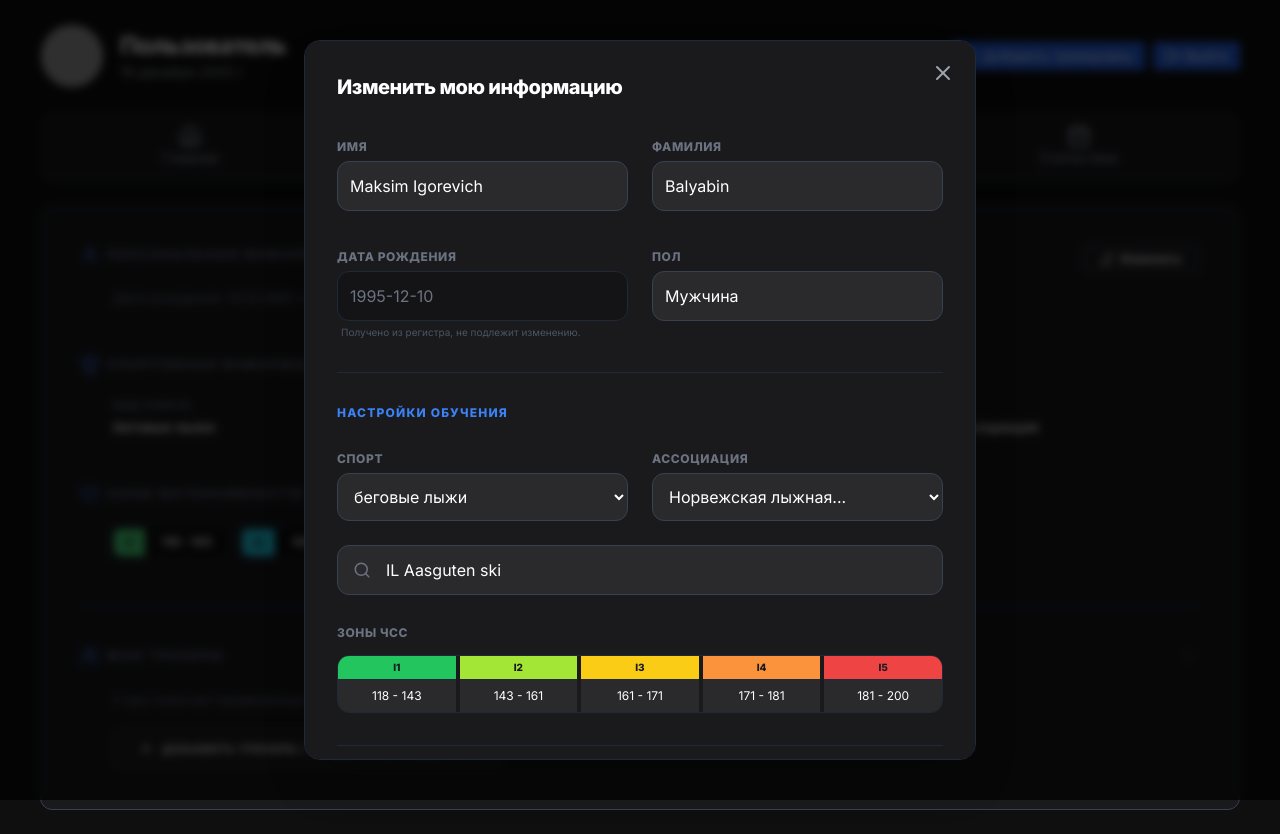
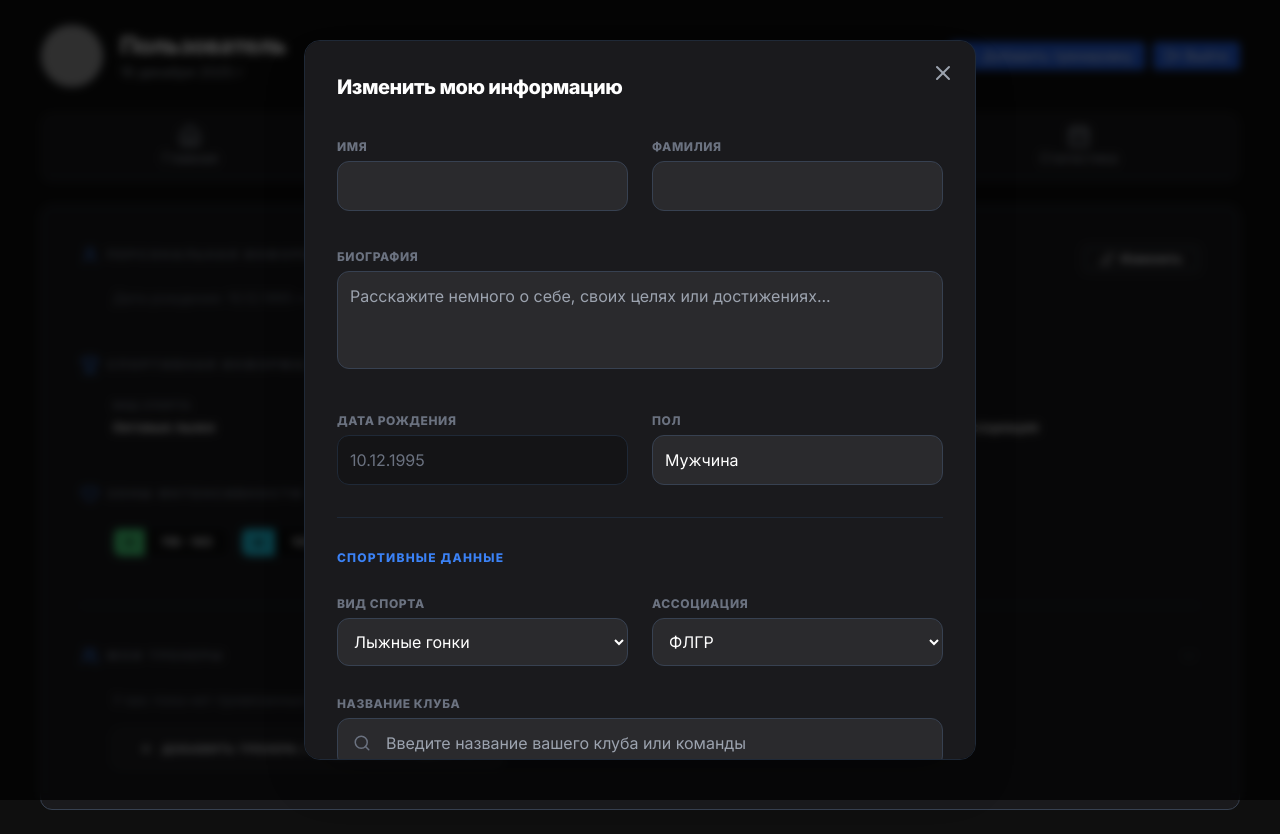
Before and after one commit to mbaliabin/dagbook-test, a React (Vite) app in the folder fasx-frontend/: page /account in a window 1280 px wide. Both pictures are taken after a click on the button "Изменить". Built offline with nearby package versions, Linux system fonts and the light colour scheme; grey boxes are pictures that could not be loaded.

Commit message:
Доработка AccountPage.tsx 25

```diff
--- a/fasx-frontend/src/components/AccountPage/EditAccountModal.tsx
+++ b/fasx-frontend/src/components/AccountPage/EditAccountModal.tsx
@@ -19,11 +19,9 @@ export default function EditAccountModal({ isOpen, onClose, profile }: EditAccou
 
   return (
     <Dialog open={isOpen} onClose={onClose} className="fixed inset-0 z-50 flex items-center justify-center">
-      {/* Overlay - затемнение как в тренировках */}
       <div className="fixed inset-0 bg-black/70 backdrop-blur-sm" aria-hidden="true" />
 
       <Dialog.Panel className="relative bg-[#1a1a1d] max-h-[90vh] overflow-y-auto p-8 rounded-2xl w-[95%] max-w-2xl z-50 text-white shadow-2xl border border-gray-800">
-        {/* Кнопка закрытия */}
         <button onClick={onClose} className="absolute top-5 right-5 text-gray-400 hover:text-white transition-colors">
           <X size={24} />
         </button>
@@ -39,7 +37,7 @@ export default function EditAccountModal({ isOpen, onClose, profile }: EditAccou
               <label className="text-xs font-bold text-gray-500 uppercase tracking-wider">Имя</label>
               <input
                 type="text"
-                defaultValue={profile?.name?.split(' ')[0] || "Maksim Igorevich"}
+                defaultValue={profile?.name?.split(' ')[0] || ""}
                 className="w-full p-3 rounded-xl bg-[#2a2a2d] border border-gray-700 text-white outline-none focus:border-blue-500 transition-all"
               />
             </div>
@@ -47,10 +45,20 @@ export default function EditAccountModal({ isOpen, onClose, profile }: EditAccou
               <label className="text-xs font-bold text-gray-500 uppercase tracking-wider">Фамилия</label>
               <input
                 type="text"
-                defaultValue={profile?.name?.split(' ')[1] || "Balyabin"}
+                defaultValue={profile?.name?.split(' ')[1] || ""}
                 className="w-full p-3 rounded-xl bg-[#2a2a2d] border border-gray-700 text-white outline-none focus:border-blue-500 transition-all"
               />
             </div>
+          </div>
+
+          {/* Блок: Биография */}
+          <div className="space-y-1">
+            <label className="text-xs font-bold text-gray-500 uppercase tracking-wider">Биография</label>
+            <textarea
+              rows={3}
+              placeholder="Расскажите немного о себе, своих целях или достижениях..."
+              className="w-full p-3 rounded-xl bg-[#2a2a2d] border border-gray-700 text-white outline-none focus:border-blue-500 transition-all resize-none"
+            />
           </div>
 
           {/* Блок: Дата и Пол */}
@@ -59,11 +67,10 @@ export default function EditAccountModal({ isOpen, onClose, profile }: EditAccou
               <label className="text-xs font-bold text-gray-500 uppercase tracking-wider">Дата рождения</label>
               <input
                 type="text"
-                value="1995-12-10"
+                value="10.12.1995"
                 readOnly
                 className="w-full p-3 rounded-xl bg-[#141416] border border-gray-800 text-gray-500 cursor-not-allowed italic"
               />
-              <p className="text-[10px] text-gray-600 mt-1 px-1">Получено из регистра, не подлежит изменению.</p>
             </div>
             <div className="space-y-1">
               <label className="text-xs font-bold text-gray-500 uppercase tracking-wider">Пол</label>
@@ -78,35 +85,41 @@ export default function EditAccountModal({ isOpen, onClose, profile }: EditAccou
 
           {/* Настройки обучения */}
           <div className="space-y-6">
-            <h3 className="text-xs font-black text-blue-500 uppercase tracking-widest">Настройки обучения</h3>
+            <h3 className="text-xs font-black text-blue-500 uppercase tracking-widest">Спортивные данные</h3>
 
             <div className="grid grid-cols-1 md:grid-cols-2 gap-6">
               <div className="space-y-1">
-                <label className="text-xs font-bold text-gray-500 uppercase tracking-wider">Спорт</label>
-                <select className="w-full p-3 rounded-xl bg-[#2a2a2d] border border-gray-700 text-white outline-none focus:border-blue-500">
-                  <option>беговые лыжи</option>
+                <label className="text-xs font-bold text-gray-500 uppercase tracking-wider">Вид спорта</label>
+                <select className="w-full p-3 rounded-xl bg-[#2a2a2d] border border-gray-700 text-white outline-none focus:border-blue-500 cursor-pointer">
+                  <option>Лыжные гонки</option>
+                  <option>Легкая атлетика</option>
+                  <option>Велоспорт</option>
                 </select>
               </div>
               <div className="space-y-1">
                 <label className="text-xs font-bold text-gray-500 uppercase tracking-wider">Ассоциация</label>
-                <select className="w-full p-3 rounded-xl bg-[#2a2a2d] border border-gray-700 text-white outline-none focus:border-blue-500">
-                  <option>Норвежская лыжная...</option>
+                <select className="w-full p-3 rounded-xl bg-[#2a2a2d] border border-gray-700 text-white outline-none focus:border-blue-500 cursor-pointer">
+                  <option>ФЛГР</option>
+                  <option>ВФЛА</option>
+                  <option>ФВСР</option>
+                  <option>Другая</option>
                 </select>
               </div>
             </div>
 
-            <div className="space-y-3">
+            <div className="space-y-1">
+              <label className="text-xs font-bold text-gray-500 uppercase tracking-wider">Название клуба</label>
               <div className="relative">
                 <Search className="absolute left-4 top-1/2 -translate-y-1/2 text-gray-500" size={18} />
                 <input
                   type="text"
-                  defaultValue="IL Aasguten ski"
-                  className="w-full pl-12 pr-4 py-3 rounded-xl bg-[#2a2a2d] border border-gray-700 text-white outline-none focus:border-blue-500"
+                  placeholder="Введите название вашего клуба или команды"
+                  className="w-full pl-12 pr-4 py-3 rounded-xl bg-[#2a2a2d] border border-gray-700 text-white outline-none focus:border-blue-500 transition-all"
                 />
               </div>
             </div>
 
-            {/* Зоны (в стиле тренировок) */}
+            {/* Зоны ЧСС */}
             <div className="space-y-3">
               <label className="text-xs font-bold text-gray-500 uppercase tracking-wider">Зоны ЧСС</label>
               <div className="grid grid-cols-5 gap-1 rounded-xl overflow-hidden border border-gray-800">
@@ -124,20 +137,7 @@ export default function EditAccountModal({ isOpen, onClose, profile }: EditAccou
             </div>
           </div>
 
-          {/* Чекбоксы в стиле темной темы */}
-          <div className="space-y-4 pt-4 border-t border-gray-800">
-            <label className="flex items-start gap-3 cursor-pointer group">
-              <div className="mt-1 relative flex items-center">
-                <input type="checkbox" defaultChecked className="peer h-5 w-5 appearance-none rounded border border-gray-700 bg-[#2a2a2d] checked:bg-blue-600 checked:border-blue-600 transition-all" />
-                <Check className="absolute h-5 w-5 text-white scale-0 peer-checked:scale-75 transition-transform pointer-events-none" />
-              </div>
-              <span className="text-xs text-gray-400 leading-relaxed group-hover:text-gray-200 transition-colors">
-                Уведомлять тренера об активности автоматически
-              </span>
-            </label>
-          </div>
-
-          {/* Кнопки в стиле тренировок */}
+          {/* Кнопки */}
           <div className="flex justify-end gap-3 pt-6 border-t border-gray-800">
             <button
               type="button"
```
